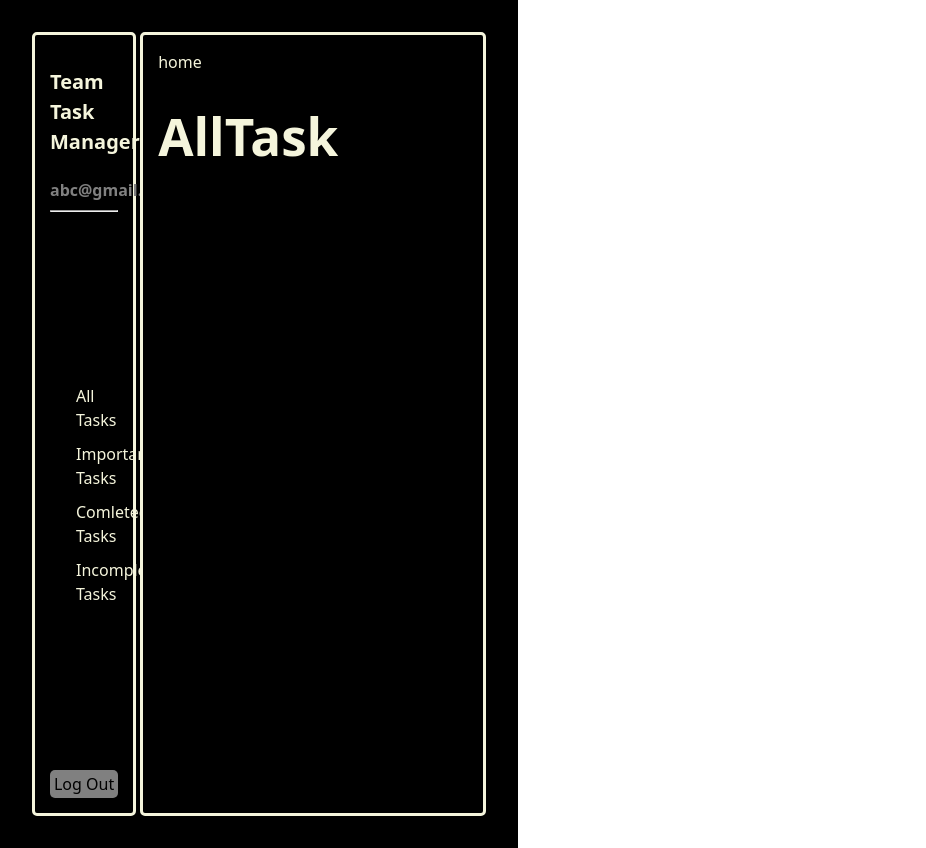
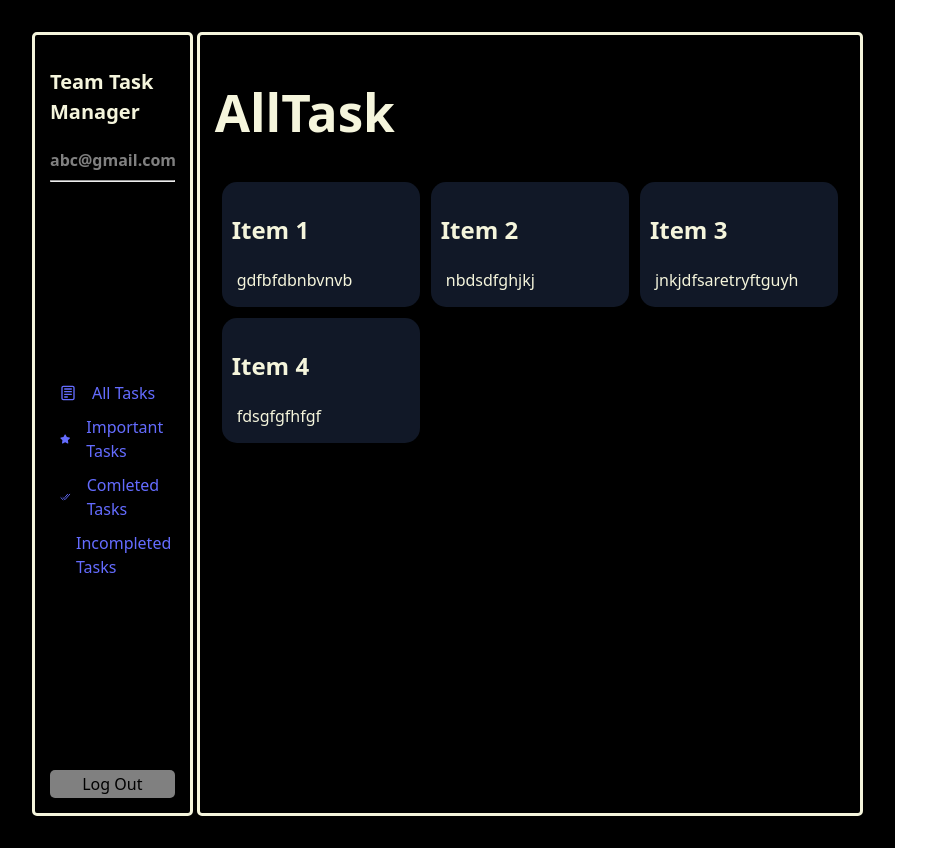
Before and after one commit to MITHUSHIYA/Team_Task_Manager, a React (Vite) app in the folder Team_Task_Manager/: page / in a window 1280 px wide. Shown: the whole page, without its empty margins (0-926 px from the left). Built offline with nearby package versions, Linux system fonts and the light colour scheme.

Commit message:
Basic Grid

```diff
--- a/Team_Task_Manager/src/App.jsx
+++ b/Team_Task_Manager/src/App.jsx
@@ -1,22 +1,28 @@
 import React from "react";
 import Home from "./Componenets/Home";
 import AllTask from "./Componenets/AllTask";
+import ImportantTask from "./Componenets/ImportantTask";
+import CompleteTask from "./Componenets/CompleteTask";
+import IncompleteTask from "./Componenets/IncompleteTask";
+import Signup from "./Pages/Signup";
 import "./App.css";
 import { Routes, Route, BrowserRouter } from "react-router-dom";
 
 function App() {
   return (
     <>
-    <BrowserRouter>
-      <main className="Main_container">
-
+      <BrowserRouter>
+        <main className="Main_container">
           <Routes>
             <Route path="/" element={<Home />}>
               <Route index element={<AllTask />}></Route>
+              <Route path="/importantTask" element={<ImportantTask />} />
+              <Route path="/completeTask" element={<CompleteTask />} />
+              <Route path="/incompleteTask" element={<IncompleteTask />} />
             </Route>
+            <Route path="/signup" element={<Signup />}></Route>
           </Routes>
-
-      </main>
+        </main>
       </BrowserRouter>
     </>
   );
--- a/Team_Task_Manager/src/Componenets/Home.jsx
+++ b/Team_Task_Manager/src/Componenets/Home.jsx
@@ -1,6 +1,7 @@
 import "./Home.css";
 import { Outlet } from "react-router-dom";
 import Sidebar from "./Sidebar";
+import Card from "../grid/Card";
 const Home = () => {
   return (
     <div className="container">
@@ -8,8 +9,8 @@ const Home = () => {
         <Sidebar />
       </div>
       <div className="item_2">
-        home
         <Outlet></Outlet>
+        <Card></Card>
       </div>
     </div>
   );
--- a/Team_Task_Manager/src/Componenets/Sidebar.jsx
+++ b/Team_Task_Manager/src/Componenets/Sidebar.jsx
@@ -3,14 +3,14 @@ import { CgNotes } from "react-icons/cg";
 import { FaStar } from "react-icons/fa";
 import { IoCheckmarkDoneSharp } from "react-icons/io5";
 import { FaRegTimesCircle } from "react-icons/fa";
-
+import { Link } from "react-router-dom";
 
 const Sidebar = () => {
   const data = [
-    { title: "All Tasks",icon:<CgNotes /> },
-    { title: "Important Tasks" ,icon:<FaStar />},
-    { title: "Comleted Tasks", icon:<IoCheckmarkDoneSharp /> },
-    { title: "Incompleted Tasks", icon:<FaRegTimesCircle /> },
+    { title: "All Tasks", icon: <CgNotes />, link:"/"},
+    { title: "Important Tasks", icon: <FaStar />, link:"/importantTask" },
+    { title: "Comleted Tasks", icon: <IoCheckmarkDoneSharp />, link:"/completeTask" },
+    { title: "Incompleted Tasks", icon: <FaRegTimesCircle />, link:"/incompleteTask" },
   ];
   return (
     <>
@@ -21,8 +21,10 @@ const Sidebar = () => {
       </div>
       <div>
         {data.map((items, i) => (
-          <div className="items">{items.icon}
-          {items.title}</div>
+          <Link to={items.link} key={i} className="items">
+            {items.icon}
+            {items.title}
+          </Link>
         ))}
       </div>
       <div>
--- /dev/null
+++ b/Team_Task_Manager/src/Pages/Signup.jsx
@@ -0,0 +1,6 @@
+const Signup = () =>{
+    return(
+        <h1>Signup Page</h1>
+    )
+}
+export default Signup
--- /dev/null
+++ b/Team_Task_Manager/src/grid/Card.css
@@ -0,0 +1,17 @@
+.list{
+    display: grid;
+    grid-template-columns: 1fr 1fr 1fr;
+    gap: 5px;
+    padding: 4px;
+}
+
+.list-item{
+    background-color: #111827;
+    border-radius: 15px;
+    padding: 10px;
+    margin: 3px;
+}
+
+p{
+    margin: 5px;
+}
--- /dev/null
+++ b/Team_Task_Manager/src/grid/Card.jsx
@@ -0,0 +1,23 @@
+import "./Card.css"
+
+const Card = () =>{
+    const data = [
+        {title:"Item 1",desc:"gdfbfdbnbvnvb"},
+        {title:"Item 2",desc:"nbdsdfghjkj"},
+        {title:"Item 3",desc:"jnkjdfsaretryftguyh"},
+        {title:"Item 4",desc:"fdsgfgfhfgf"}
+]
+    return (
+        <>
+            <div className="list">
+                {data && data.map((items,i)=>(
+                    <div className="list-item">
+                    <h2>{items.title}</h2>
+                    <p>{items.desc}</p>
+                    </div>
+                ))}
+            </div>
+        </>
+    )
+}
+export default Card;
```
